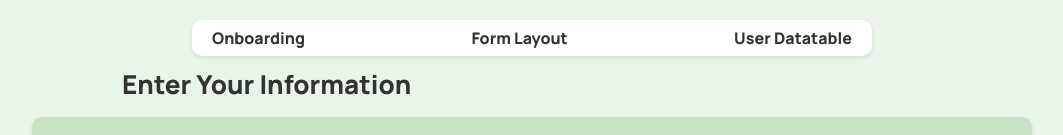
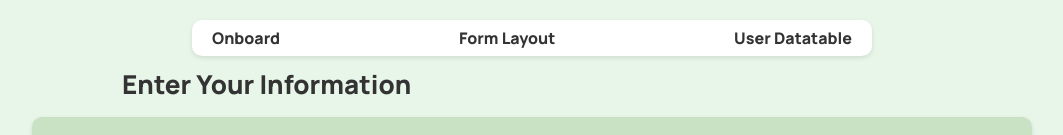
Before and after one commit to kaushaltheeG/Custom-Onboarding, a React (Create React App) app in the folder public/: page / in a window 1280 px wide. Shown: the top 135 px of the page, without its empty margins (108-1171 px from the left). Built offline with nearby package versions, Linux system fonts and the light colour scheme; no server answers.

Commit message:
Onboard nav

```diff
--- a/public/src/components/header/Navbar.tsx
+++ b/public/src/components/header/Navbar.tsx
@@ -4,7 +4,7 @@ import { NavbarContainer, NavLink } from "./styles";
 const Navbar: React.FC = () => {
     return (
         <NavbarContainer>
-            <NavLink to="/">Onboarding</NavLink>
+            <NavLink to="/">Onboard</NavLink>
             <NavLink to="/admin">Form Layout</NavLink>
             <NavLink to="/data">User Datatable</NavLink>
         </NavbarContainer>
```
